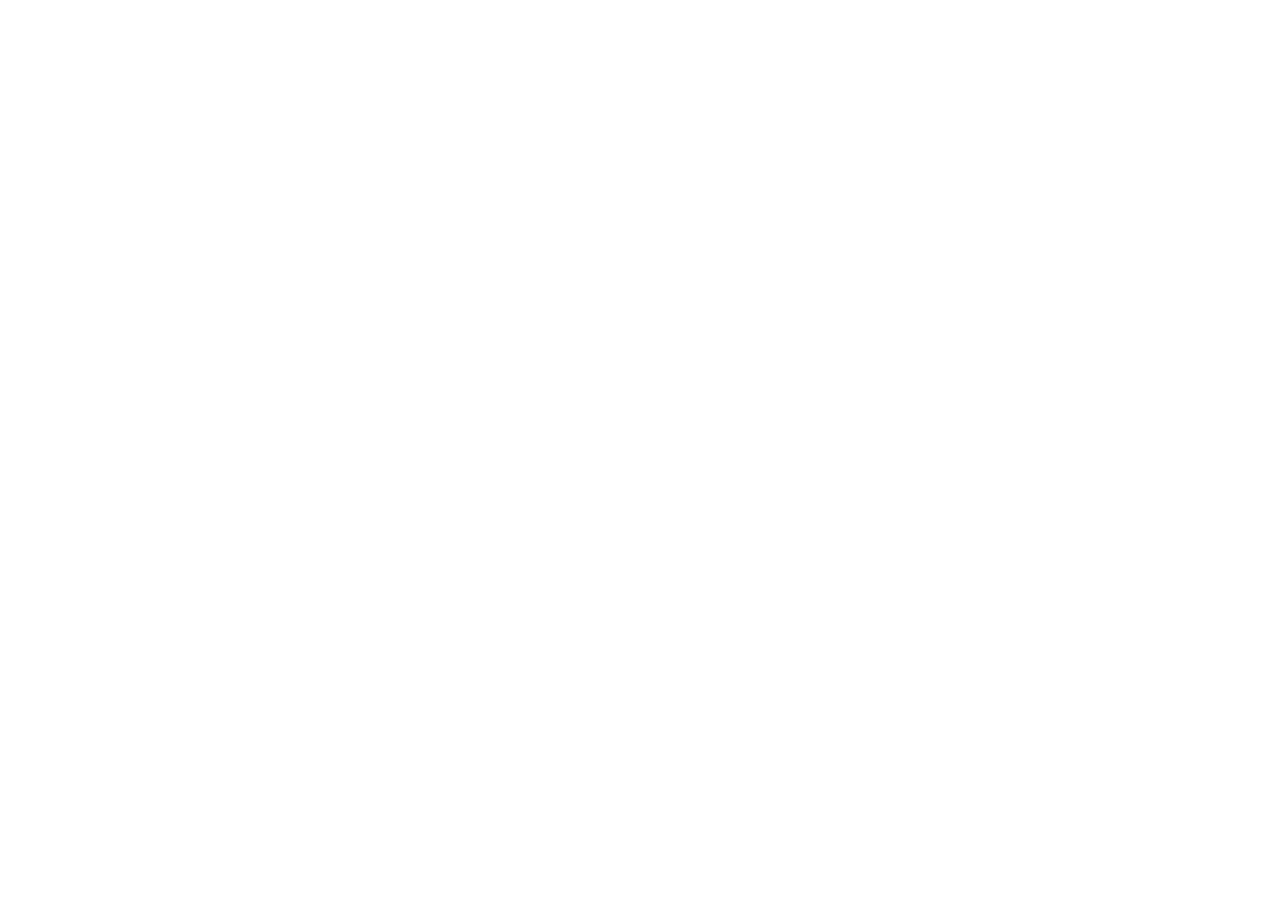
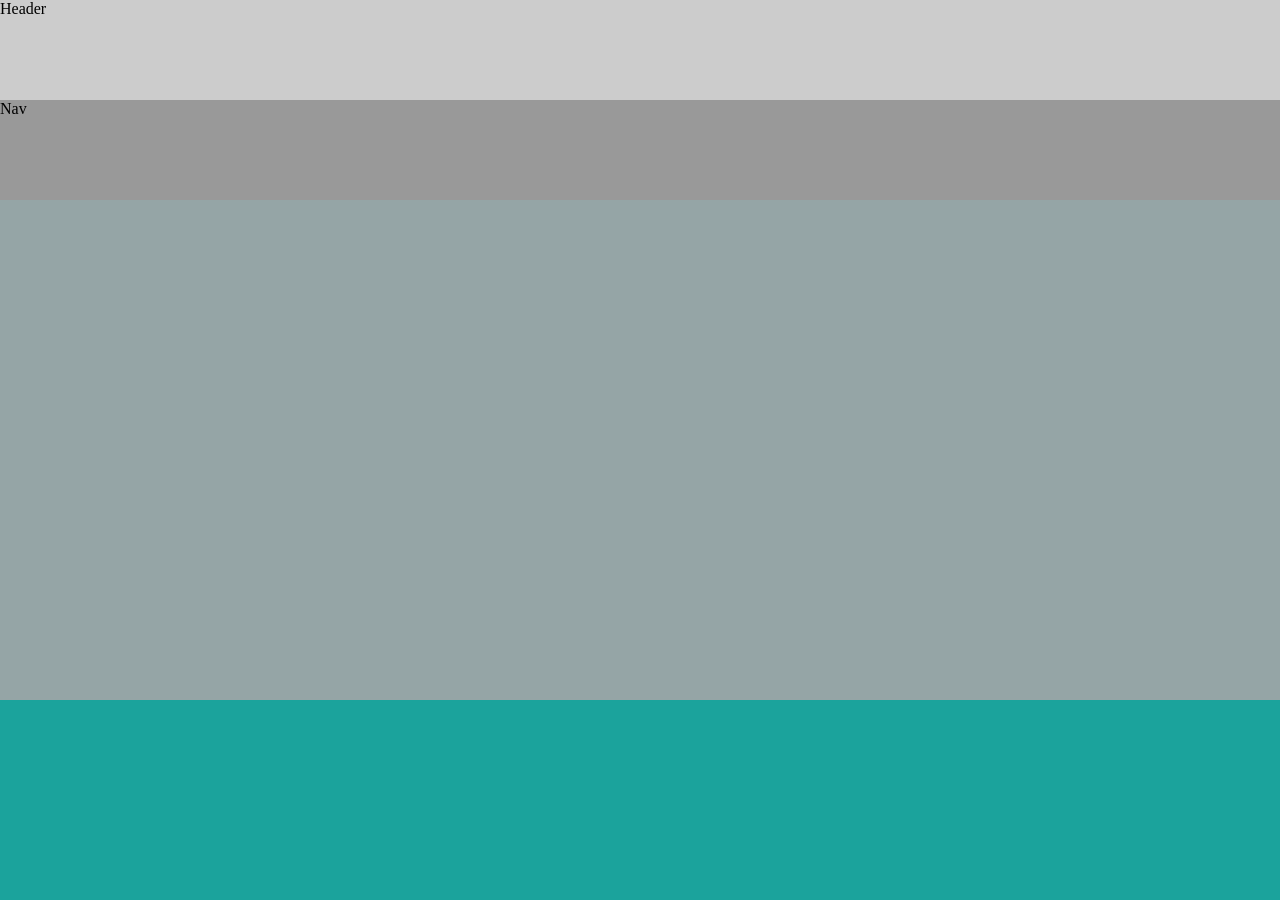
Before and after one commit to wesleyanjosfullstack/Desenvolvedor-web, a plain HTML site: page Secao-02/index.html in a window 1280 px wide. Before the commit the page ends 800 px from the top, so only its background shows below. Drawn offline with Linux system fonts and the light colour scheme.

Commit message:
Alterando estrutura html e adicionando css
Adicionando um arquivo de estilo css

```diff
--- a/Secao-02/css/style.css
+++ b/Secao-02/css/style.css
@@ -1 +1,37 @@
 @charset "UTF-8";
+
+* {
+    box-sizing: border-box;
+}
+
+html, body {
+    margin: 0;
+    padding: 0;
+}
+
+header {
+    width: 100%;
+    height: 200px;
+    background: #ccc;
+    position: relative;
+}
+
+nav {
+    width: 100%;
+    height: 100px;
+    background: #999;
+    position: absolute;
+    bottom: 0;
+}
+
+section {
+    width: 100%;
+    height: 500px;
+    background: #95a5a6;
+}
+
+footer {
+    width: 100%;
+    height: 200px;
+    background: #1ba39c;
+}
--- a/Secao-02/index.html
+++ b/Secao-02/index.html
@@ -4,8 +4,15 @@
     <meta charset="UTF-8">
     <meta name="viewport" content="width=device-width, initial-scale=1.0">
     <title>Curso Completo do Desenvolvedor Web</title>
+    <link rel="stylesheet" href="./css/style.css">
 </head>
 <body>
-
+    <header>
+        Header
+        <nav>Nav</nav>
+    </header>
+    <section></section>
+    <footer></footer>
+    <script src="./js/script.js" type="text/javascript"></script>
 </body>
 </html>
```
Also changed, not shown: Secao-02/js/script.js (added).
